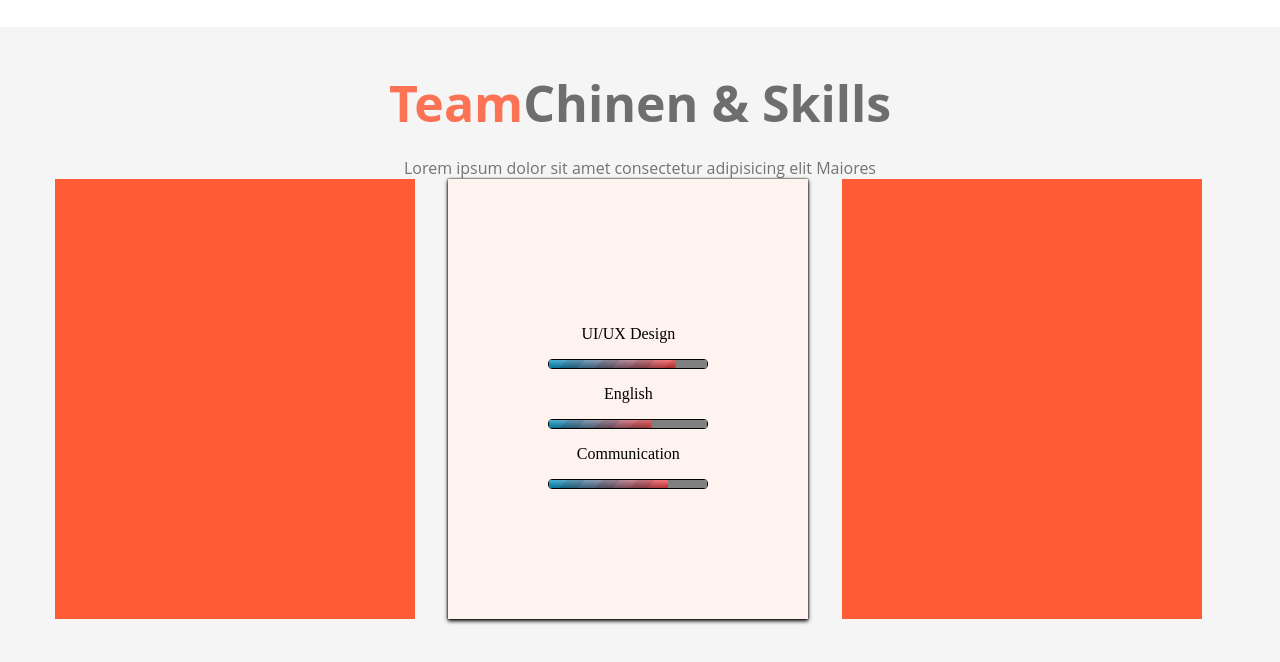
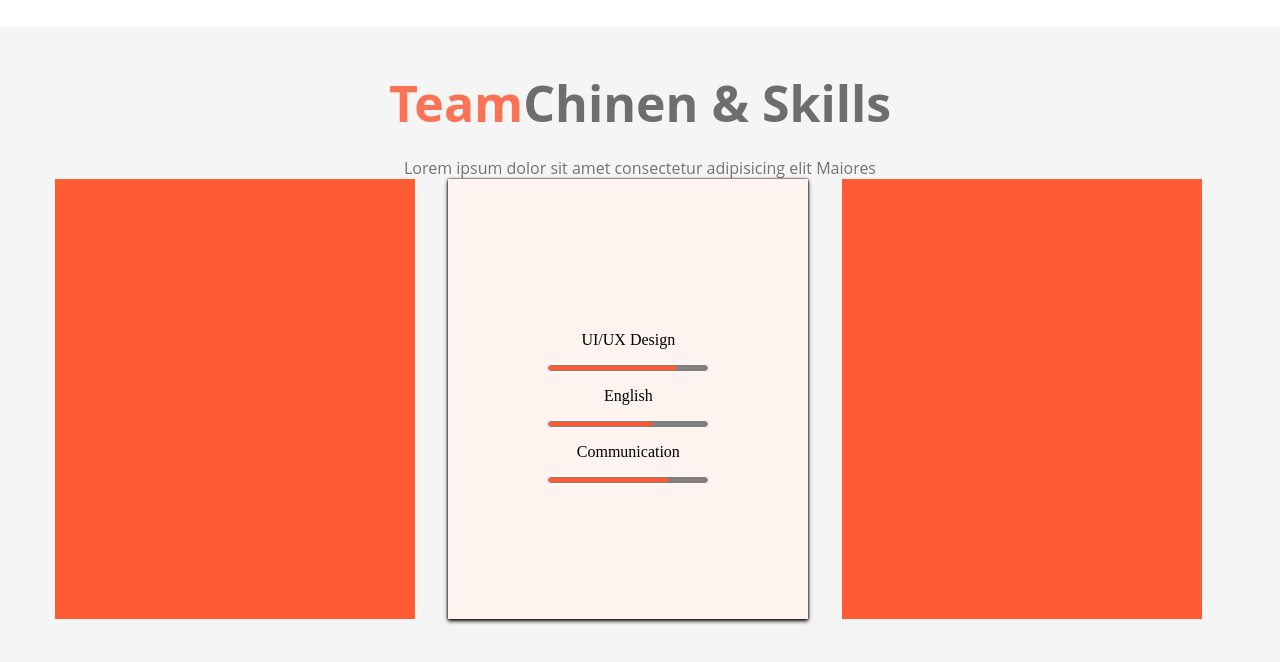
Before and after one commit to Maryna242/test-project, a website: page src/index.html in a window 1280 px wide. Shown: the part 3372-4034 px from the top of the page. Drawn offline with nearby package versions, Linux system fonts and the light colour scheme; files that its build step writes are made by us from their sources.

Commit message:
red_forms измения вёрстки на flexbox. Изменение цвета progress bar.

```diff
--- a/src/css/styles.less
+++ b/src/css/styles.less
@@ -177,15 +177,17 @@ header{
 
 }
 .red_forms{
-    display: grid;
-    grid-template-columns: repeat(3, 1fr);
+    display: flex;
+    flex-wrap: wrap;
     gap: 20px;
     margin-top: 15px;
 
     .reds{
-        max-width: 358px;
+        width: calc((100% / 3) - 20px);
+        flex-grow: 1;
         min-height: 358px;
         background-color: #ff5c36;
+        min-width: 280px;
     }
 }
 .block{
@@ -301,23 +303,16 @@ header{
                 align-items: center;
                 justify-content: center;
                 progress{
-                    height: 10px;
+                    height: 6px;
                     border-radius: 4px;
-                    background: initial;
-                    border: 1px solid #000;
-                    &::-webkit-progress-value {
-                        background: red;
+                    border: 1px solid #817f7e;
+                }
+                    progress::-webkit-progress-value {
+                        background-color: #ff5c36;
                     }
-                    &[value]::-webkit-progress-value {
-                        background-image:
-                             -webkit-linear-gradient(-45deg, transparent 33%, rgba(0, 0, 0, .1) 33%, rgba(0,0, 0, .1) 66%, transparent 66%),
-                             -webkit-linear-gradient(top, rgba(255, 255, 255, .25), rgba(0, 0, 0, .25)),
-                             -webkit-linear-gradient(left, #09c, #f44);
 
-                          border-radius: 2px;
-                          background-size: 35px 20px, 100% 100%, 100% 100%;
-                      }
-                }
+
+
 
 
             }
```
Also changed, not shown: 1 other file.
